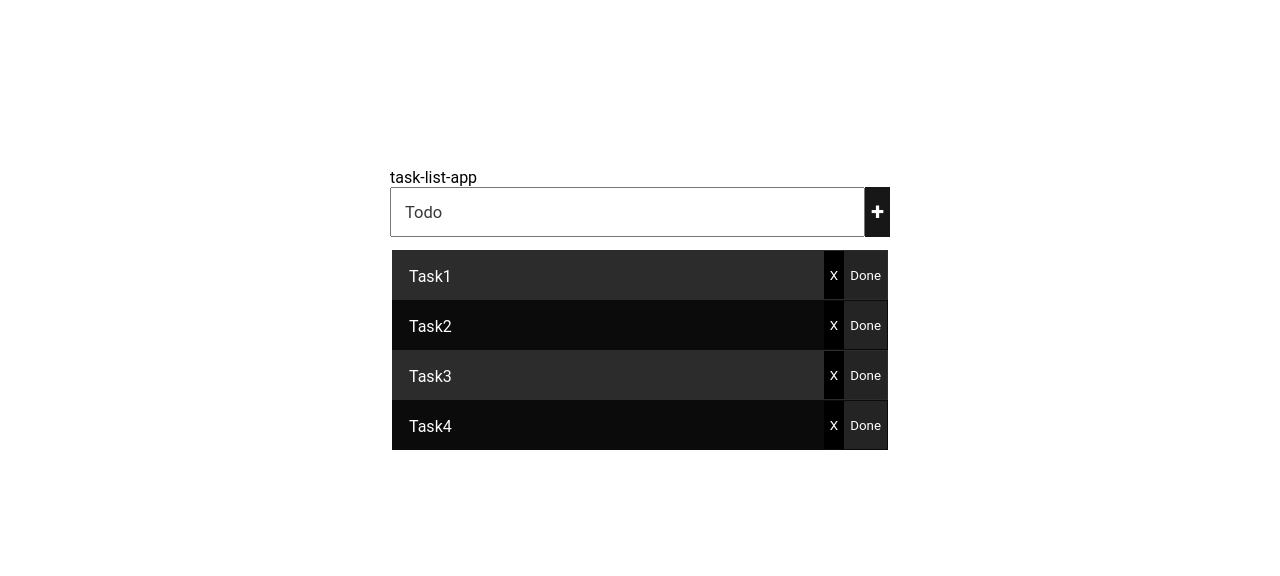
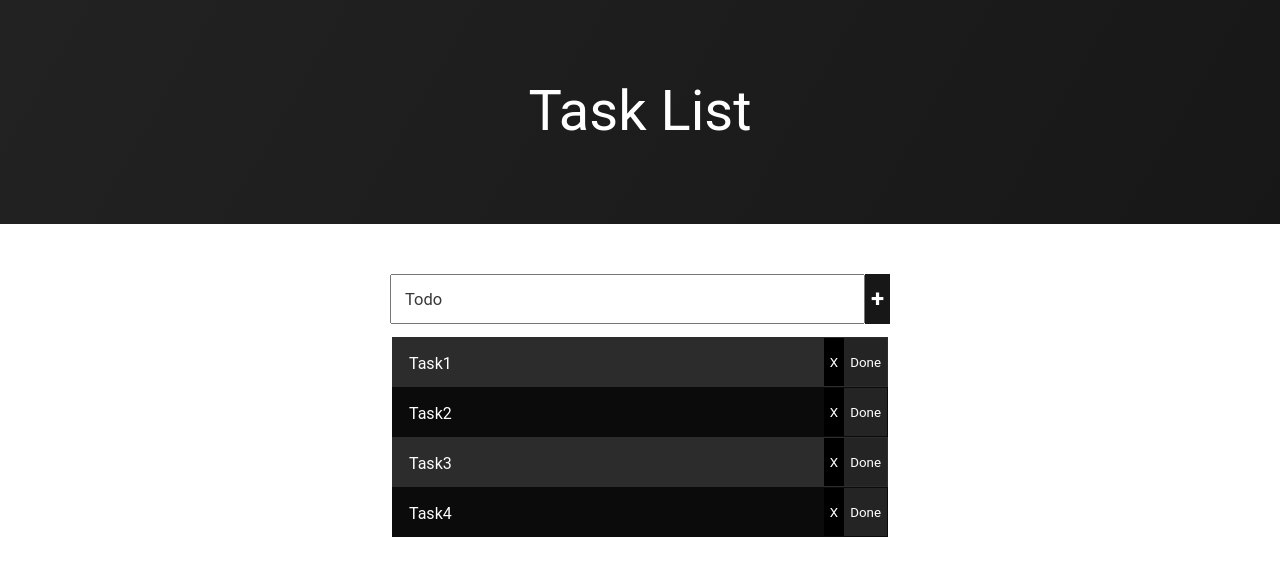
Before and after one commit to AppyRamSameer/task-list-app, an Angular app: page / in a window 1280 px wide. Shown: the top 576 px of the page. Built offline with nearby package versions, Linux system fonts and the light colour scheme.

Commit message:
create a taskList Module and export it

```diff
--- a/src/app/app.component.css
+++ b/src/app/app.component.css
@@ -1,104 +1,11 @@
-* {
+header {
+    background-image: linear-gradient(120deg, #222222, #171717);
+    margin: -10px;
+    margin-bottom: 50px;
+    color: white;
+    text-align: center;
+    vertical-align: middle;
+    font-size: 3.5rem;
     font-family: 'Roboto';
+    padding: 5rem 4rem;
 }
-
-.container {
-    padding-top: 160px;
-    display: flex;
-    flex-direction: column;
-    flex-wrap: nowrap;
-}
-
-.todo-list {
-    display: flex;
-    flex-direction: column;
-    flex-wrap: nowrap;
-    width: 500px;
-    margin: auto;
-}
-
-.input-group {
-    display: flex;
-    justify-content: center;
-    height: 50px;
-    padding-bottom: 11px;
-}
-
-input {
-    flex-grow: 1;
-    padding: 13px;
-    font-size: 16.5px;
-    color: #1c1c1c;
-}
-
-::placeholder {
-    color: rgb(56, 56, 56);
-}
-
-input:focus {
-    border-style: solid;
-    outline: none !important;
-    border: 1px solid rgb(48, 48, 48);
-    box-shadow: 0 0 10px rgb(171, 171, 171);
-}
-
-.add-button {
-    border-style: none;
-    cursor: pointer;
-    color: #ffffff;
-    background-color: rgb(23, 23, 23);
-    font-size: x-large;
-    font-weight: bold;
-    /* color: white; */
-}
-
-button {
-    border-style: none;
-    cursor: pointer;
-    height: 100%;
-}
-
-.done-button {
-    background-color: #242424;
-    color: #ffffff;
-}
-
-.remove-button {
-    background-color: #000000;
-    color: #ffffff;
-}
-
-table {
-    list-style-type: none;
-    margin: auto;
-    width: 100%;
-    padding: 0%;
-}
-
-tr {
-    /* padding: 20px; */
-    height: 50px;
-    text-align: left;
-
-    flex-wrap: nowrap;
-    display: flex;
-    justify-content: space-between;
-}
-
-.even {
-    background-color: rgb(44, 44, 44);
-    color: rgb(255, 255, 255);
-}
-
-.odd {
-    background-color: rgb(11, 11, 11);
-    color: rgb(255, 255, 255);
-}
-
-.is-done{
-    text-decoration: line-through;
-}
-
-td{
-    margin-left:1rem;
-}
--- a/src/app/app.component.html
+++ b/src/app/app.component.html
@@ -1,20 +1,2 @@
-<div class="container">
-  <div class="todo-list">
-    {{title}}
-    <div class="input-group">
-      <input type="text" placeholder="Todo" #newTask>
-      <button (click)="add(newTask.value)" class="add-button">+</button>
-    </div>
-    <table>
-      <tr *ngFor="let task of tasks; let i = index" [class.even]="i%2==0" [class.odd]="i%2!=0">
-        <td>
-          <pre [class.is-done]="task.isDone">{{task.title}}</pre>
-        </td>
-        <td>
-          <button (click)="removeTask(task)" class="remove-button">X</button>
-          <button (click)="toggleDone(task)" class="done-button">Done</button>
-        </td>
-      </tr>
-    </table>
-  </div>
-</div>
+<header>Task List</header>
+<task-list></task-list>
--- a/src/app/app.component.ts
+++ b/src/app/app.component.ts
@@ -7,30 +7,4 @@ import { Component } from '@angular/core';
 })
 export class AppComponent {
   title = 'task-list-app';
-  tasks: Task[] = [
-    new Task('Task1'),
-    new Task('Task2'),
-    new Task('Task3'),
-    new Task('Task4'),
-  ];
-
-  add(newTask: string) {
-    this.tasks.push(new Task(newTask));
-  }
-
-  removeTask(existingTask: Task) {
-    if (confirm(`Confirm to remove ${existingTask}`)) {
-      console.log(`removed ${existingTask}`);
-      this.tasks = this.tasks.filter((task) => task != existingTask);
-    }
-  }
-
-  toggleDone(task: Task) {
-    task.isDone = !task.isDone;
-  }
 }
-
-class Task {
-  constructor(public title: string) {}
-  public isDone = false;
-}
--- /dev/null
+++ b/src/app/task-list/task-list.component.css
@@ -0,0 +1,103 @@
+* {
+    font-family: 'Roboto';
+}
+
+.container {
+    display: flex;
+    flex-direction: column;
+    flex-wrap: nowrap;
+}
+
+.todo-list {
+    display: flex;
+    flex-direction: column;
+    flex-wrap: nowrap;
+    width: 500px;
+    margin: auto;
+}
+
+.input-group {
+    display: flex;
+    justify-content: center;
+    height: 50px;
+    padding-bottom: 11px;
+}
+
+input {
+    flex-grow: 1;
+    padding: 13px;
+    font-size: 16.5px;
+    color: #1c1c1c;
+}
+
+::placeholder {
+    color: rgb(56, 56, 56);
+}
+
+input:focus {
+    border-style: solid;
+    outline: none !important;
+    border: 1px solid rgb(48, 48, 48);
+    box-shadow: 0 0 10px rgb(171, 171, 171);
+}
+
+.add-button {
+    border-style: none;
+    cursor: pointer;
+    color: #ffffff;
+    background-color: rgb(23, 23, 23);
+    font-size: x-large;
+    font-weight: bold;
+    /* color: white; */
+}
+
+button {
+    border-style: none;
+    cursor: pointer;
+    height: 100%;
+}
+
+.done-button {
+    background-color: #242424;
+    color: #ffffff;
+}
+
+.remove-button {
+    background-color: #000000;
+    color: #ffffff;
+}
+
+table {
+    list-style-type: none;
+    margin: auto;
+    width: 100%;
+    padding: 0%;
+}
+
+tr {
+    /* padding: 20px; */
+    height: 50px;
+    text-align: left;
+
+    flex-wrap: nowrap;
+    display: flex;
+    justify-content: space-between;
+}
+
+.even {
+    background-color: rgb(44, 44, 44);
+    color: rgb(255, 255, 255);
+}
+
+.odd {
+    background-color: rgb(11, 11, 11);
+    color: rgb(255, 255, 255);
+}
+
+.is-done {
+    text-decoration: line-through;
+}
+
+td {
+    margin-left: 1rem;
+}
--- /dev/null
+++ b/src/app/task-list/task-list.component.html
@@ -0,0 +1,19 @@
+<div class="container">
+    <div class="todo-list">
+        <div class="input-group">
+            <input type="text" placeholder="Todo" #newTask>
+            <button (click)="add(newTask.value)" class="add-button">+</button>
+        </div>
+        <table>
+            <tr *ngFor="let task of tasks; let i = index" [class.even]="i%2==0" [class.odd]="i%2!=0">
+                <td>
+                    <pre [class.is-done]="task.isDone">{{task.title}}</pre>
+                </td>
+                <td>
+                    <button (click)="removeTask(task)" class="remove-button">X</button>
+                    <button (click)="task.toggleDone()" class="done-button">{{task.isDone? "Undo" : "Done"}}</button>
+                </td>
+            </tr>
+        </table>
+    </div>
+</div>
--- /dev/null
+++ b/src/app/task-list/task-list.component.ts
@@ -0,0 +1,39 @@
+import { Component, OnInit } from '@angular/core';
+
+@Component({
+  selector: 'task-list',
+  templateUrl: './task-list.component.html',
+  styleUrls: ['./task-list.component.css'],
+})
+export class TaskListComponent implements OnInit {
+  constructor() {}
+
+  ngOnInit(): void {}
+
+  tasks: Task[] = [
+    new Task('Task1'),
+    new Task('Task2'),
+    new Task('Task3'),
+    new Task('Task4'),
+  ];
+
+  add(newTask: string) {
+    this.tasks.push(new Task(newTask));
+  }
+
+  removeTask(existingTask: Task) {
+    if (confirm(`Confirm to remove ${existingTask.title}`)) {
+      console.log(`removed ${existingTask.title}`);
+      this.tasks = this.tasks.filter((task) => task != existingTask);
+    }
+  }
+}
+
+class Task {
+  constructor(public title: string) {}
+  public isDone = false;
+
+  toggleDone() {
+    this.isDone = !this.isDone;
+  }
+}
```
Also changed, not shown: src/app/app.module.ts (+5 -9 lines), src/app/task-list/task-list.module.ts (added, +11 -0 lines), 1 other file (tests, documents, lock files or other folders).
